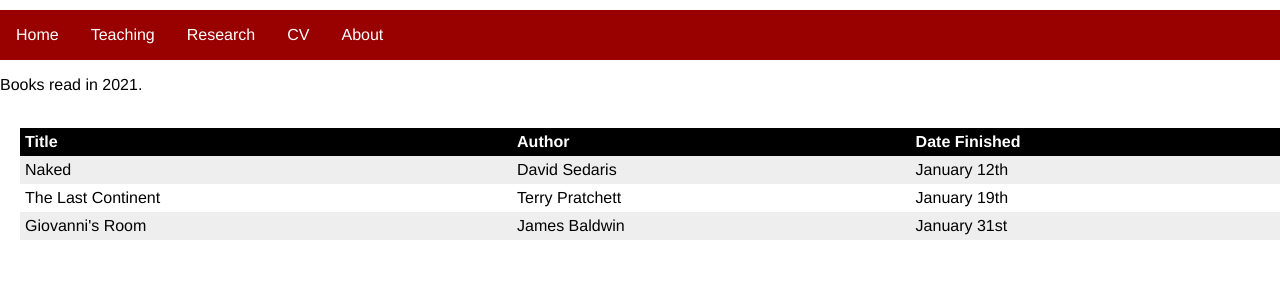
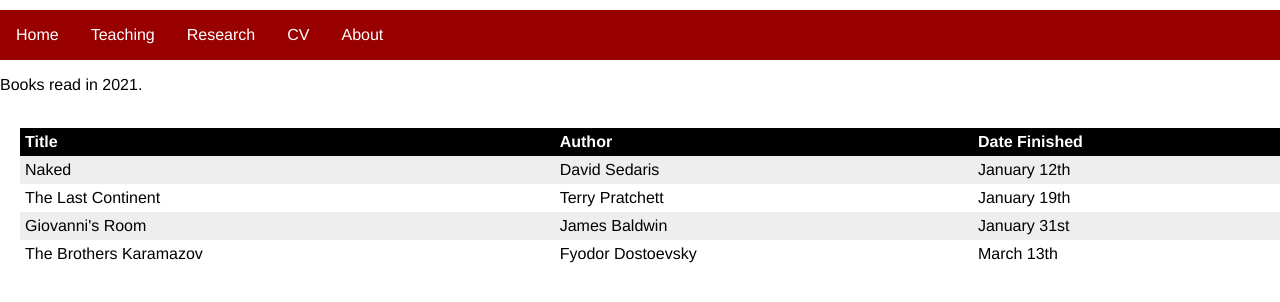
Before and after one commit to derictiger/derictiger.github.io, a plain HTML site: page books/2021.html in a window 1280 px wide. Drawn offline with Linux system fonts and the light colour scheme.

Commit message:
added book

```diff
--- a/books/2021.html
+++ b/books/2021.html
@@ -50,6 +50,14 @@
 	<!-- Own kindle, rec from Wyn -->
       </tr>
 
+      <tr>
+        <td>The Brothers Karamazov</td>
+	<td>Fyodor Dostoevsky</td>
+        <td>March 13th</td>
+	<!-- Own kindle, Garnett translation  -->
+      </tr>
+
+
     </table>
 
   </body>
```
